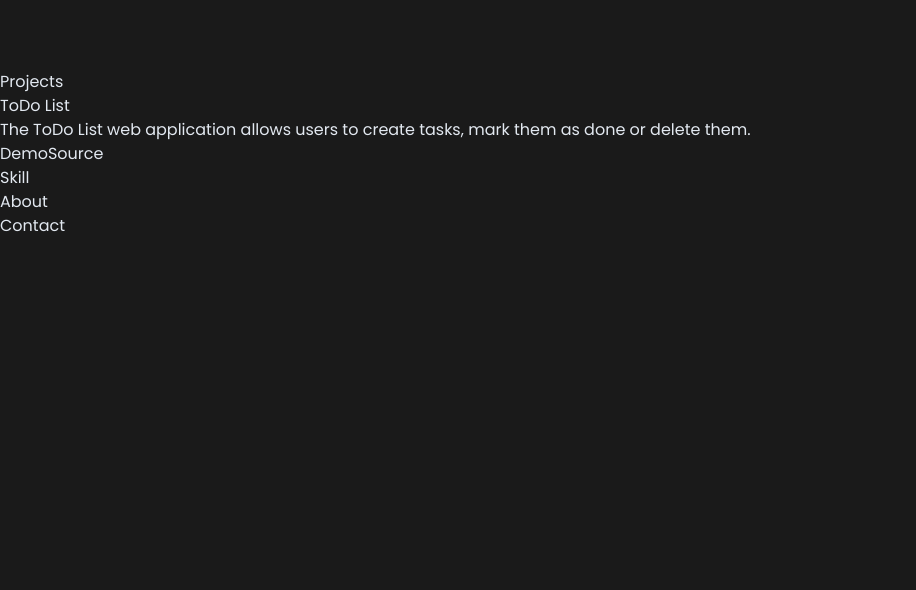
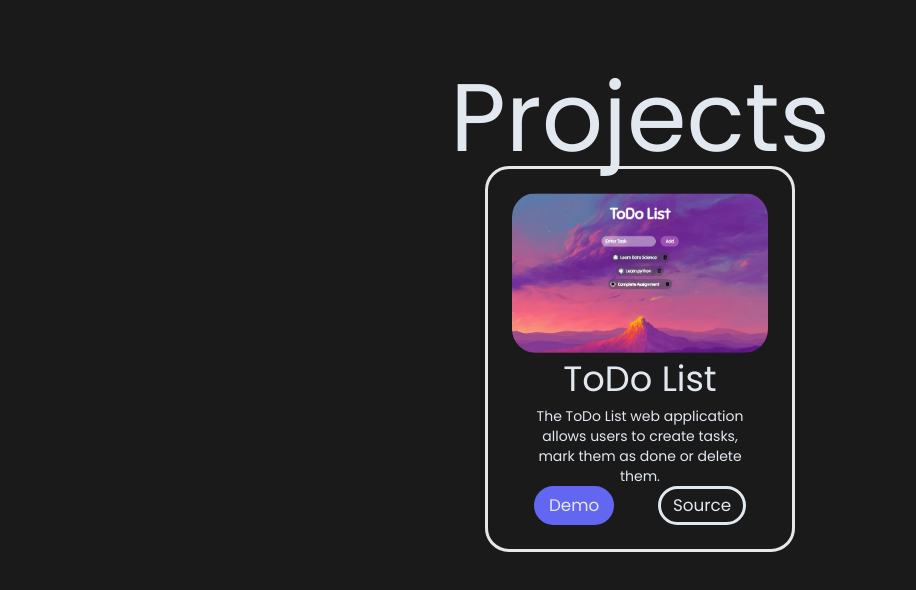
Before and after one commit to Aryan0220/Portfolio_Website, a React (Create React App) app in the folder ui/: page / in a window 1280 px wide. Shown: the part 730-1320 px from the top of the page, without its empty margins (0-916 px from the left). Before the commit the page ends 968 px from the top, so only its background shows below. Built offline with nearby package versions, Linux system fonts and the light colour scheme.

Commit message:
Create Project Section

```diff
--- a/ui/public/input.css
+++ b/ui/public/input.css
@@ -29,12 +29,16 @@ nav{
     height: 9vh;
 }
 
+.img{
+    background-image: url("./todo.png");
+}
+
 /* h1{
     color: #666be7;
     -webkit-text-fill-color: transparent !important;
     -webkit-text-stroke: 2px #666be7 !important;
 } */
 
-#home{
+#home, #project{
     height: 91vh;
 }
--- a/ui/public/output.css
+++ b/ui/public/output.css
@@ -539,12 +539,36 @@ video {
   visibility: visible;
 }
 
+.fixed {
+  position: fixed;
+}
+
+.bottom-10 {
+  bottom: 2.5rem;
+}
+
+.right-10 {
+  right: 2.5rem;
+}
+
+.z-50 {
+  z-index: 50;
+}
+
 .m-0 {
   margin: 0px;
 }
 
 .m-2 {
   margin: 0.5rem;
+}
+
+.m-auto {
+  margin: auto;
+}
+
+.mb-1 {
+  margin-bottom: 0.25rem;
 }
 
 .ml-8 {
@@ -555,16 +579,20 @@ video {
   margin-top: 0px;
 }
 
-.mb-1 {
-  margin-bottom: 0.25rem;
-}
-
 .inline {
   display: inline;
 }
 
 .flex {
   display: flex;
+}
+
+.h-10 {
+  height: 2.5rem;
+}
+
+.h-40 {
+  height: 10rem;
 }
 
 .h-72 {
@@ -575,12 +603,29 @@ video {
   height: 100%;
 }
 
+.w-10 {
+  width: 2.5rem;
+}
+
+.w-11\/12 {
+  width: 91.666667%;
+}
+
+.w-64 {
+  width: 16rem;
+}
+
 .w-72 {
   width: 18rem;
 }
 
-.transform {
-  transform: translate(var(--tw-translate-x), var(--tw-translate-y)) rotate(var(--tw-rotate)) skewX(var(--tw-skew-x)) skewY(var(--tw-skew-y)) scaleX(var(--tw-scale-x)) scaleY(var(--tw-scale-y));
+.w-full {
+  width: 100%;
+}
+
+.w-min {
+  width: -webkit-min-content;
+  width: min-content;
 }
 
 .list-none {
@@ -607,32 +652,20 @@ video {
   justify-content: space-around;
 }
 
-.gap-8 {
-  gap: 2rem;
-}
-
-.gap-4 {
-  gap: 1rem;
-}
-
-.gap-10 {
-  gap: 2.5rem;
-}
-
-.gap-16 {
-  gap: 4rem;
+.gap-2 {
+  gap: 0.5rem;
 }
 
 .gap-20 {
   gap: 5rem;
 }
 
-.gap-1 {
-  gap: 0.25rem;
+.gap-8 {
+  gap: 2rem;
 }
 
-.gap-2 {
-  gap: 0.5rem;
+.rounded-3xl {
+  border-radius: 1.5rem;
 }
 
 .rounded-full {
@@ -648,6 +681,11 @@ video {
   border-color: rgb(99 102 241 / var(--tw-border-opacity));
 }
 
+.border-slate-200 {
+  --tw-border-opacity: 1;
+  border-color: rgb(226 232 240 / var(--tw-border-opacity));
+}
+
 .bg-indigo-500 {
   --tw-bg-opacity: 1;
   background-color: rgb(99 102 241 / var(--tw-bg-opacity));
@@ -655,11 +693,6 @@ video {
 
 .bg-transparent {
   background-color: transparent;
-}
-
-.bg-slate-200 {
-  --tw-bg-opacity: 1;
-  background-color: rgb(226 232 240 / var(--tw-bg-opacity));
 }
 
 .bg-cover {
@@ -678,6 +711,14 @@ video {
   fill: #6366f1;
 }
 
+.p-1 {
+  padding: 0.25rem;
+}
+
+.p-6 {
+  padding: 1.5rem;
+}
+
 .px-3 {
   padding-left: 0.75rem;
   padding-right: 0.75rem;
@@ -686,6 +727,10 @@ video {
 .py-1 {
   padding-top: 0.25rem;
   padding-bottom: 0.25rem;
+}
+
+.text-center {
+  text-align: center;
 }
 
 .font-body {
@@ -700,6 +745,11 @@ video {
   font-size: 2.2rem;
 }
 
+.text-6xl {
+  font-size: 3.75rem;
+  line-height: 1;
+}
+
 .text-8xl {
   font-size: 6rem;
   line-height: 1;
@@ -709,55 +759,17 @@ video {
   font-size: 1.05rem;
 }
 
-.text-6xl {
-  font-size: 3.75rem;
-  line-height: 1;
-}
-
-.text-3xl {
-  font-size: 1.875rem;
-  line-height: 2.25rem;
-}
-
-.text-xl {
-  font-size: 1.25rem;
-  line-height: 1.75rem;
-}
-
-.text-7xl {
-  font-size: 4.5rem;
-  line-height: 1;
-}
-
-.text-5xl {
-  font-size: 3rem;
-  line-height: 1;
-}
-
-.font-normal {
-  font-weight: 400;
+.text-sm {
+  font-size: 0.875rem;
+  line-height: 1.25rem;
 }
 
 .font-bold {
   font-weight: 700;
 }
 
-.tracking-wide {
-  letter-spacing: 0.025em;
-}
-
 .tracking-wider {
   letter-spacing: 0.05em;
-}
-
-.text-slate-200 {
-  --tw-text-opacity: 1;
-  color: rgb(226 232 240 / var(--tw-text-opacity));
-}
-
-.text-indigo-500 {
-  --tw-text-opacity: 1;
-  color: rgb(99 102 241 / var(--tw-text-opacity));
 }
 
 .text-indigo-100 {
@@ -768,6 +780,16 @@ video {
 .text-indigo-200 {
   --tw-text-opacity: 1;
   color: rgb(199 210 254 / var(--tw-text-opacity));
+}
+
+.text-indigo-500 {
+  --tw-text-opacity: 1;
+  color: rgb(99 102 241 / var(--tw-text-opacity));
+}
+
+.text-slate-200 {
+  --tw-text-opacity: 1;
+  color: rgb(226 232 240 / var(--tw-text-opacity));
 }
 
 .no-underline {
@@ -804,19 +826,33 @@ nav{
   height: 9vh;
 }
 
+.img{
+  background-image: url("./todo.png");
+}
+
 /* h1{
     color: #666be7;
     -webkit-text-fill-color: transparent !important;
     -webkit-text-stroke: 2px #666be7 !important;
 } */
 
-#home{
+#home, #project{
   height: 91vh;
+}
+
+.hover\:border-indigo-500:hover {
+  --tw-border-opacity: 1;
+  border-color: rgb(99 102 241 / var(--tw-border-opacity));
 }
 
 .hover\:border-slate-200:hover {
   --tw-border-opacity: 1;
   border-color: rgb(226 232 240 / var(--tw-border-opacity));
+}
+
+.hover\:bg-indigo-500:hover {
+  --tw-bg-opacity: 1;
+  background-color: rgb(99 102 241 / var(--tw-bg-opacity));
 }
 
 .hover\:bg-transparent:hover {
--- /dev/null
+++ b/ui/src/components/HollowButton.jsx
@@ -0,0 +1,14 @@
+import React from "react";
+
+const HollowBtn = (props) =>{
+    return (
+        <button
+          className="text-resume border-3 border-slate-200 bg-transparent rounded-full px-3 py-1 hover:bg-indigo-500 hover:border-indigo-500"
+          type="button"
+        >
+          {props.name}
+        </button>
+      );
+    };
+
+    export default HollowBtn;
--- a/ui/src/components/HomeButton.jsx
+++ b/ui/src/components/HomeButton.jsx
@@ -24,7 +24,7 @@ const HomeBtn = () => {
   return (
     <button
       type="button"
-      className="scroll-up"
+      className="z-50 fixed h-10 w-10 border-3 rounded-full bg-transparent bottom-10 right-10 p-1 hover:bg-indigo-500 hover:border-indigo-500"
       onClick={scrollToTop}
       style={{ display: visible ? "inline" : "none" }}
     >
--- a/ui/src/components/Project.jsx
+++ b/ui/src/components/Project.jsx
@@ -1,25 +1,23 @@
 import React from "react";
+import BlueButton from "./BlueButton";
+import HollowBtn from "./HollowButton";
 
 const Project = () => {
   return (
     <section id="project">
-      <div className="project-div">
-        <h2>Projects</h2>
-        <div className="display-cards">
-          <div className="project-card">
-            <div className="project-img" />
-            <h4 className="project-title">ToDo List</h4>
-            <p className="project-details">
+      <div className="w-full text-center">
+        <h2 className="text-8xl">Projects</h2>
+        <div className="flex flex-row">
+          <div className="flex flex-col items-center m-auto border-3 rounded-3xl w-min p-6">
+            <div className="h-40 w-64 img bg-center bg-cover rounded-3xl" />
+            <h4 className="text-4xl">ToDo List</h4>
+            <p className="text-sm w-11/12">
               The ToDo List web application allows users to create tasks, mark
               them as done or delete them.
             </p>
-            <div className="btn-div">
-              <button type="button" className="btn-demo">
-                Demo
-              </button>
-              <button type="button" className="btn-source">
-                Source
-              </button>
+            <div className="flex flex-row justify-around w-full">
+            <BlueButton name="Demo" />
+            <HollowBtn name="Source" />
             </div>
           </div>
         </div>
```
Also changed, not shown: ui/public/style.css (line endings or trailing spaces).
